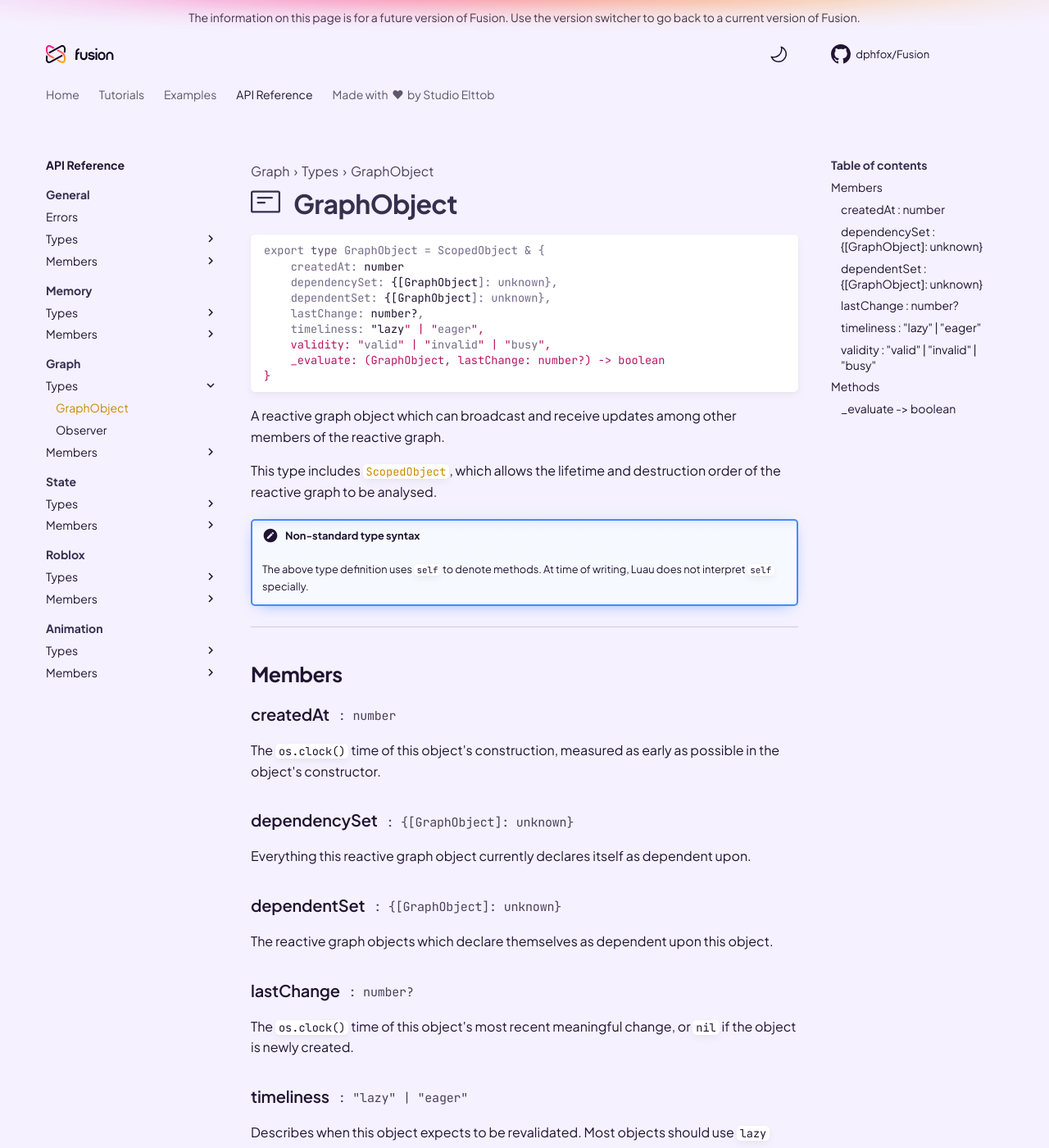
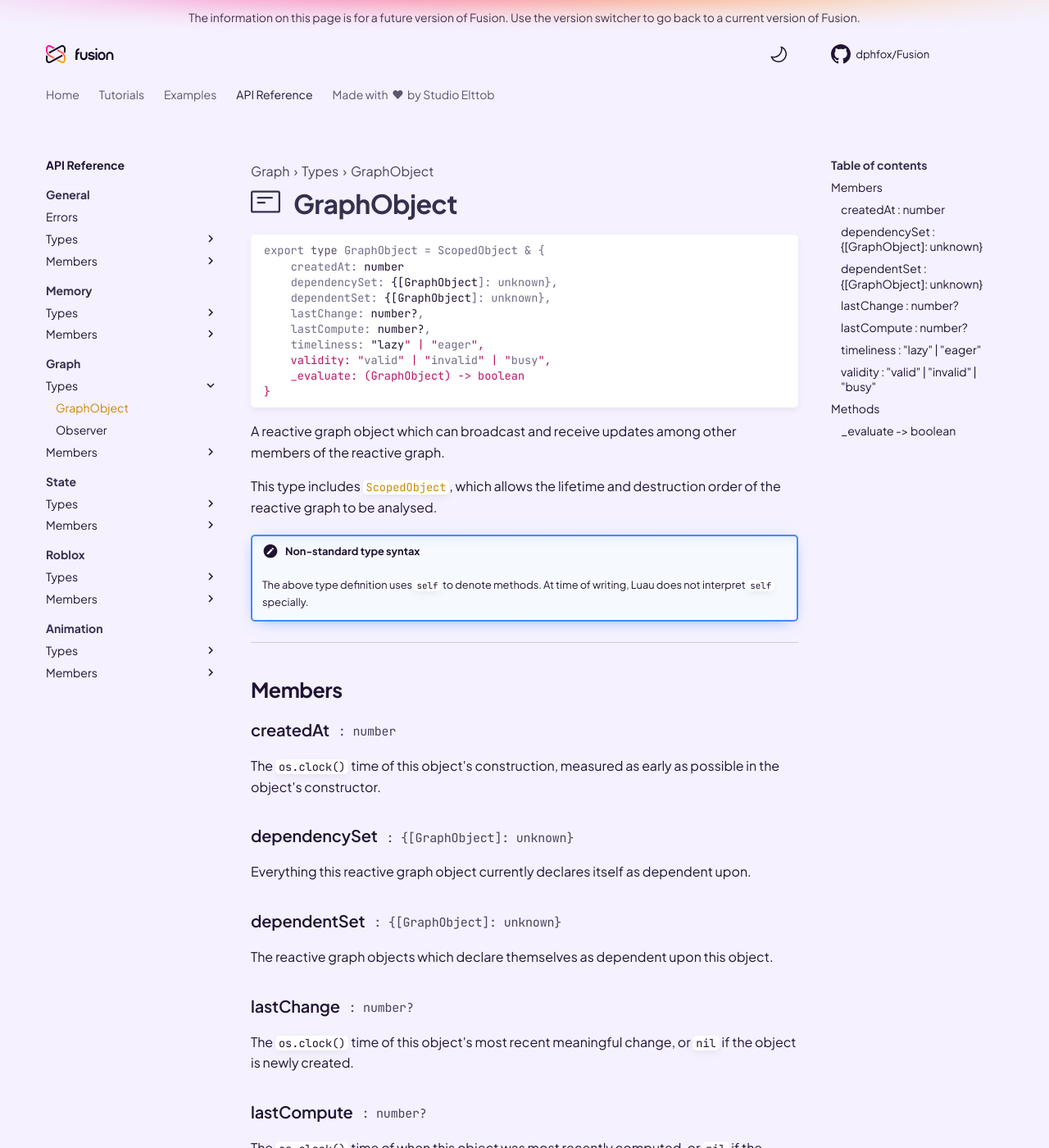
Before and after one commit to dphfox/Fusion, an MkDocs documentation site: the page built from docs/api-reference/graph/types/graphobject.md, in a window 1280 px wide and 1400 px high. Shown: the whole window at 82% size. Built offline with MkDocs 1.6.1 and Material for MkDocs 9.7.7, drawn with Linux system fonts in a browser that asks for light colours; comment, search, counter and statistics services are not loaded; the version menu is left out; some of the changed text lies outside the part shown.

Commit message:
Implement lastCompute (#398)

````diff
--- a/docs/api-reference/graph/types/graphobject.md
+++ b/docs/api-reference/graph/types/graphobject.md
@@ -15,9 +15,10 @@ export type GraphObject = ScopedObject & {
 	dependencySet: {[GraphObject]: unknown},
 	dependentSet: {[GraphObject]: unknown},
 	lastChange: number?,
+	lastCompute: number?,
 	timeliness: "lazy" | "eager",
 	validity: "valid" | "invalid" | "busy",
-	_evaluate: (GraphObject, lastChange: number?) -> boolean
+	_evaluate: (GraphObject) -> boolean
 }
 ```
 
@@ -76,6 +77,16 @@ The `os.clock()` time of this object's most recent meaningful change, or `nil`
 if the object is newly created.
 
 <h3 markdown>
+	lastCompute
+	<span class="fusiondoc-api-type">
+		: number?
+	</span>
+</h3>
+
+The `os.clock()` time of when this object was most recently computed, or `nil`
+if the object is newly created.
+
+<h3 markdown>
 	timeliness
 	<span class="fusiondoc-api-type">
 		: "lazy" | "eager"
````
Also changed, not shown: 10 other files.
